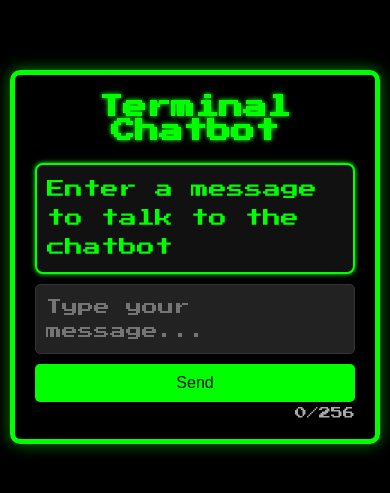
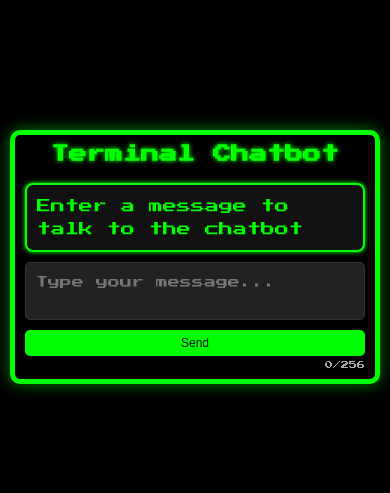
Before and after one commit to jbraddez/ai-chatbot, a plain HTML site: page index.html in a window 390 px wide. Shown: the part 165-658 px from the top of the page. Drawn offline with Linux system fonts and the light colour scheme.

Commit message:
Add files via upload

```diff
--- a/style.css
+++ b/style.css
@@ -182,3 +182,68 @@ button:hover {
     0% { transform: translate(-2px, -2px); }
     100% { transform: translate(2px, 2px); }
 }
+
+
+@media (max-width: 768px) {
+    .container {
+        width: 90%;
+        padding: 15px;
+    }
+
+    h1 {
+        font-size: 20px;
+    }
+
+    #chat-box {
+        font-size: 16px;
+    }
+
+    textarea {
+        font-size: 14px;
+    }
+
+    button {
+        font-size: 14px;
+        padding: 8px 16px;
+    }
+
+    #char-count {
+        font-size: 10px;
+    }
+
+    .message {
+        font-size: 14px;
+    }
+}
+
+@media (max-width: 480px) {
+    .container {
+        width: 95%;
+        padding: 10px;
+    }
+
+    h1 {
+        font-size: 18px;
+    }
+
+    #chat-box {
+        font-size: 14px;
+    }
+
+    textarea {
+        font-size: 12px;
+    }
+
+    button {
+        font-size: 12px;
+        padding: 6px 12px;
+    }
+
+    #char-count {
+        font-size: 8px;
+    }
+
+    .message {
+        font-size: 12px;
+    }
+}
```
